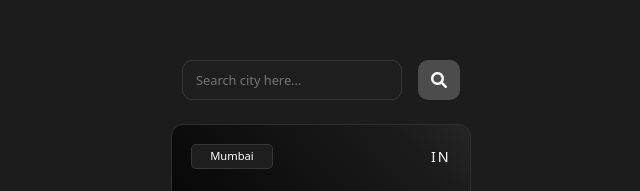
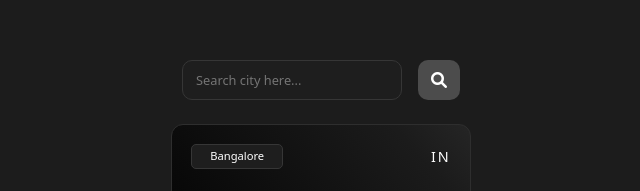
Before and after one commit to krupas23/Weather-Forecast, a plain HTML site: page index.html in a window 1280 px wide. Shown: the part 183-374 px from the top of the page, 319-959 px from the left. Drawn offline with nearby package versions, Linux system fonts and the light colour scheme; no server answers.

Commit message:
changing city from Mumbai to Bangalore

```diff
--- a/index.html
+++ b/index.html
@@ -40,7 +40,7 @@
       <div class="container weather-card">
         <div class="topbar d-flex align-items-center justify-content-between">
           <div class="city-div">
-            <p id="city">Mumbai</p>
+            <p id="city">Bangalore</p>
           </div>
           <div class="country-div">
             <p id="country">IN</p>
```
